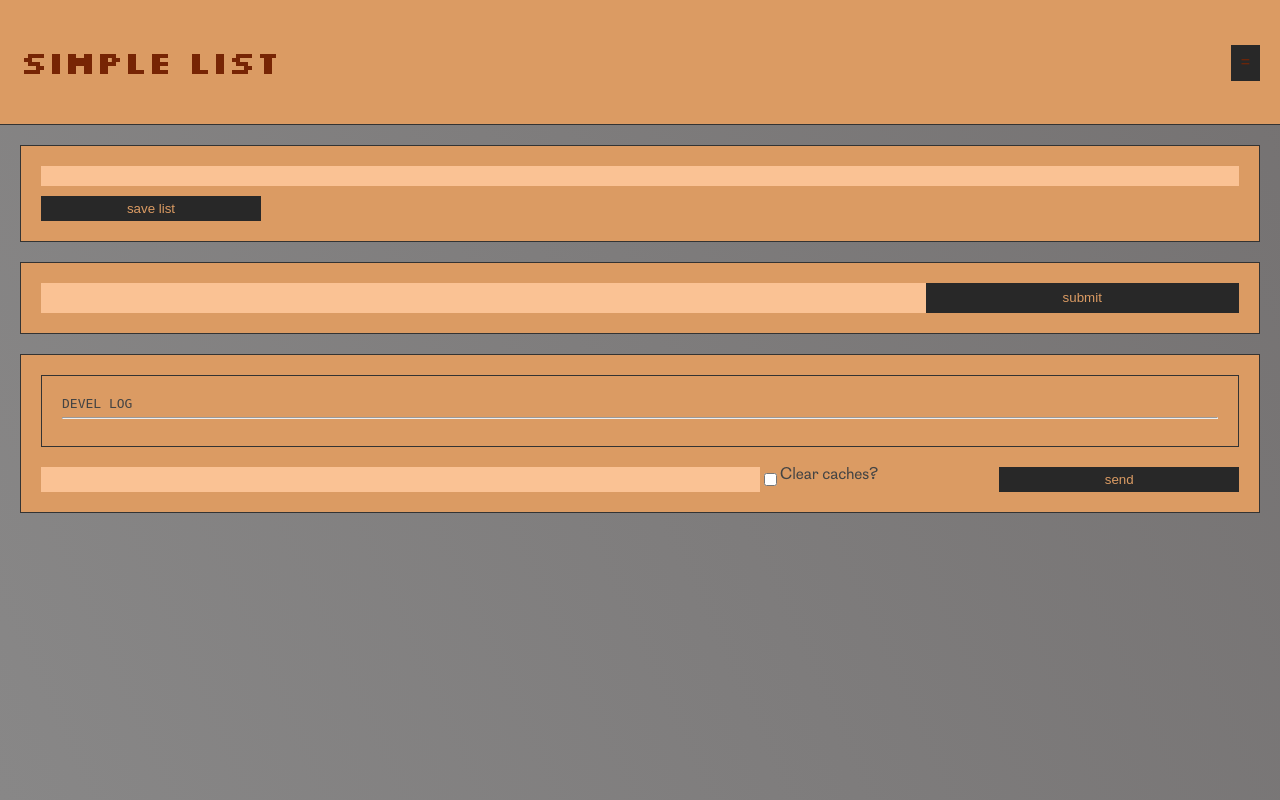
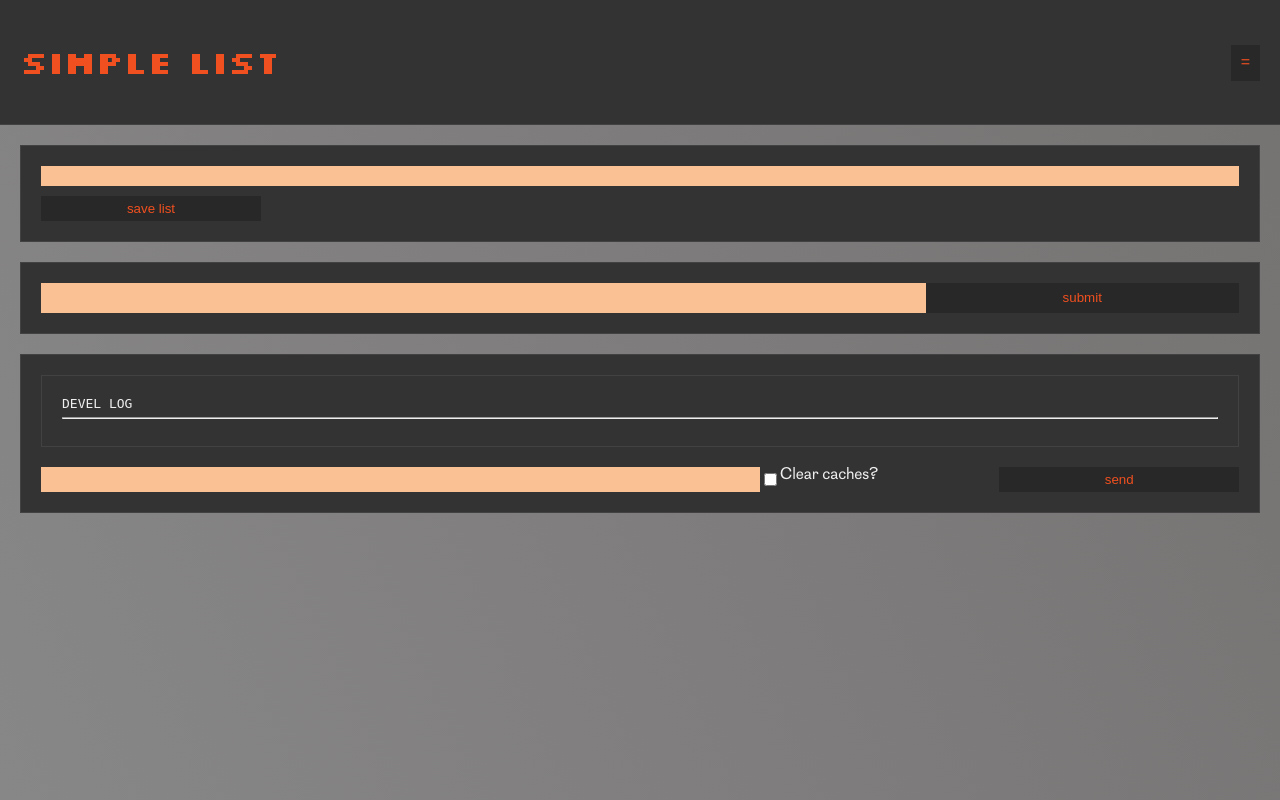
Before and after one commit to madebyparry/simple_list, a PHP site: page / in a window 1280 px wide. Run offline with PHP 8.4, Linux system fonts and the light colour scheme.

Commit message:
list functionality first wave styles x21

```diff
--- a/sass/style.scss
+++ b/sass/style.scss
@@ -9,14 +9,14 @@
     // --text-color-accent: #FFF;
     // --text-color-emphasis: gold;
     --site-color-primary: #282828;
-    --site-color-secondary: #db9b63;
-    --site-color-accent: #333;
-    --text-color-primary: #333;
-    --text-color-secondary: #444;
-    --text-color-accent: #df4d14;
-    --text-color-emphasis: #772504;
+    --site-color-secondary: #333;
+    --site-color-accent: #424242;
+    --text-color-primary: #fff;
+    --text-color-secondary: #EEE;
+    --text-color-accent: #d58a6d;
+    --text-color-emphasis: #f0501f;
 
-    --site-color-success: #4e7c4e;
+    --site-color-success: #628c62;
     --text-color-success: #123112;
 }
 
@@ -55,6 +55,7 @@ body {
         padding: 10px;
         background-color: $color_primary;
         color: $text_color_emphasis;
+        cursor: pointer;
         &:hover {
             background-color: $text_color_emphasis;
             color: $color_primary;
@@ -91,11 +92,11 @@ input[type="text"] {
 }
 input[type="submit"] {
     background-color: $color_primary;
-    color: $color_secondary;
+    color: $text_color_emphasis;
     padding: 5px 10px;
     &:hover {
         color: $color_primary;
-        background-color: $color_secondary;
+        background-color: $text_color_emphasis;
     }
 }
 .current_list_wrapper {
--- a/style.css
+++ b/style.css
@@ -12,13 +12,13 @@
   src: local("Cotham Sans"), url("./assets/fonts/CothamSans.otf") format("opentype"); }
 :root {
   --site-color-primary: #282828;
-  --site-color-secondary: #db9b63;
-  --site-color-accent: #333;
-  --text-color-primary: #333;
-  --text-color-secondary: #444;
-  --text-color-accent: #df4d14;
-  --text-color-emphasis: #772504;
-  --site-color-success: #4e7c4e;
+  --site-color-secondary: #333;
+  --site-color-accent: #424242;
+  --text-color-primary: #fff;
+  --text-color-secondary: #EEE;
+  --text-color-accent: #d58a6d;
+  --text-color-emphasis: #f0501f;
+  --site-color-success: #628c62;
   --text-color-success: #123112; }
 
 body {
@@ -42,7 +42,8 @@ body {
   .site-header .header-menu-button {
     padding: 10px;
     background-color: var(--site-color-primary);
-    color: var(--text-color-emphasis); }
+    color: var(--text-color-emphasis);
+    cursor: pointer; }
     .site-header .header-menu-button:hover {
       background-color: var(--text-color-emphasis);
       color: var(--site-color-primary); }
@@ -76,11 +77,11 @@ input[type="text"] {
 
 input[type="submit"] {
   background-color: var(--site-color-primary);
-  color: var(--site-color-secondary);
+  color: var(--text-color-emphasis);
   padding: 5px 10px; }
   input[type="submit"]:hover {
     color: var(--site-color-primary);
-    background-color: var(--site-color-secondary); }
+    background-color: var(--text-color-emphasis); }
 
 .current_list_wrapper .current_list_inner {
   margin: 20px;
```
Also changed, not shown: 1 other file.
